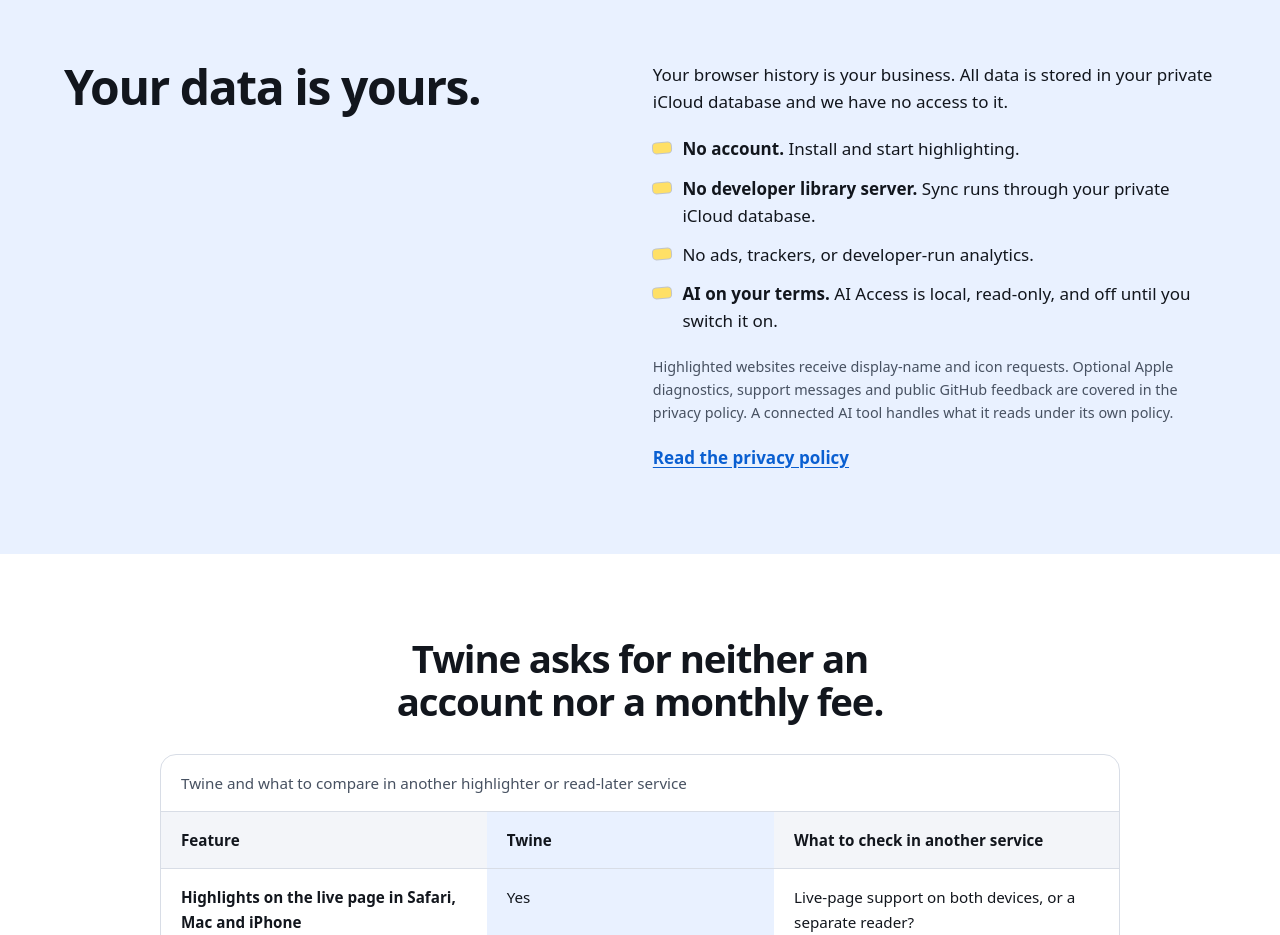
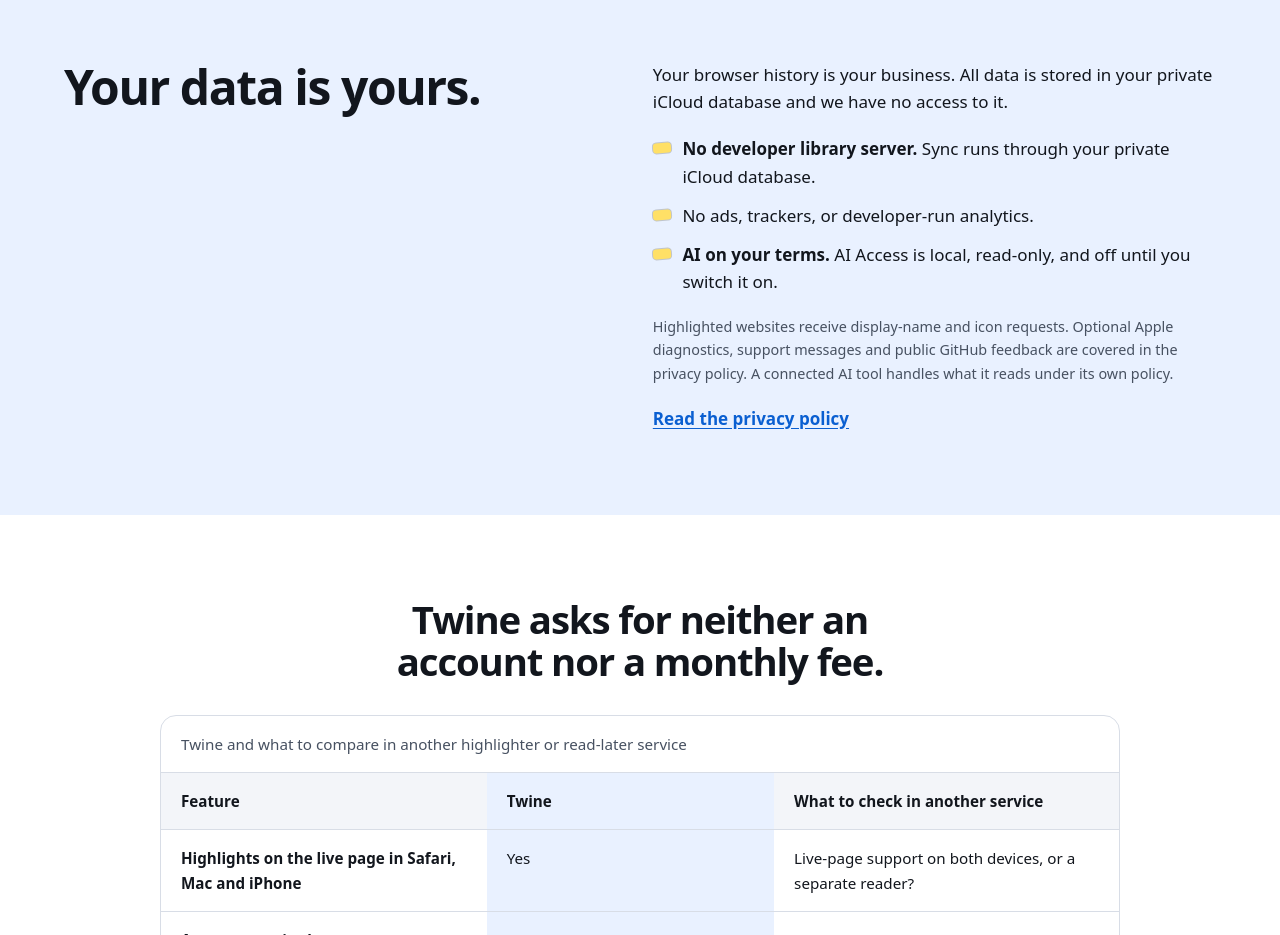
Before and after one commit to mubranch/TwineWebsite, an Eleventy site: page src/index.njk in a window 1280 px wide. Shown: the part 3200-4135 px from the top of the page. Built offline with nearby package versions, Linux system fonts and the light colour scheme; Eleventy itself is replaced by a stand-in of ours; files that its build step writes are made by us from their sources.

Commit message:
Remove the repeated no-account privacy bullet
Co-authored-by: Copilot App <223556219+Copilot@users.noreply.github.com>

```diff
--- a/src/index.njk
+++ b/src/index.njk
@@ -91,7 +91,6 @@ socialDescription: "Highlight in Safari. Find it later. Keep it private. Twine f
     <div>
       <p>Your browser history is your business. All data is stored in your private iCloud database and we have no access to it.</p>
       <ul class="checks" role="list">
-        <li><span><strong>No account.</strong> Install and start highlighting.</span></li>
         <li><span><strong>No developer library server.</strong> Sync runs through your private iCloud database.</span></li>
         <li>No ads, trackers, or developer-run analytics.</li>
         <li><span><strong>AI on your terms.</strong> AI Access is local, read-only, and off until you switch it on.</span></li>
```
